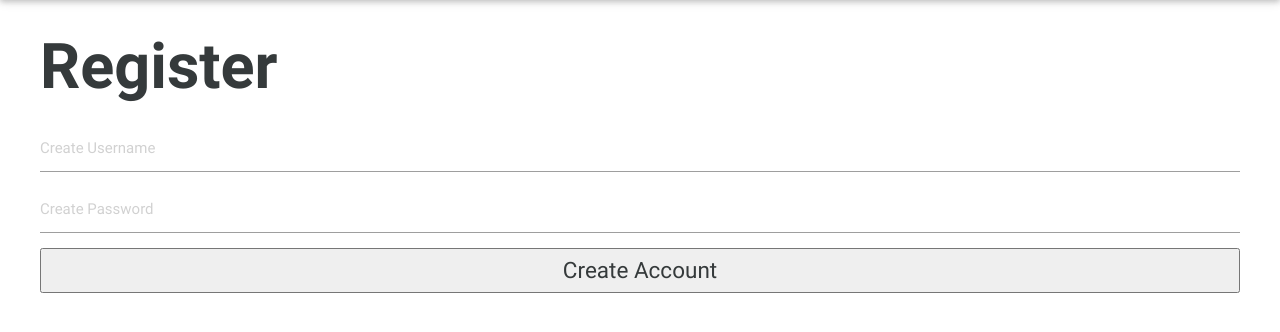
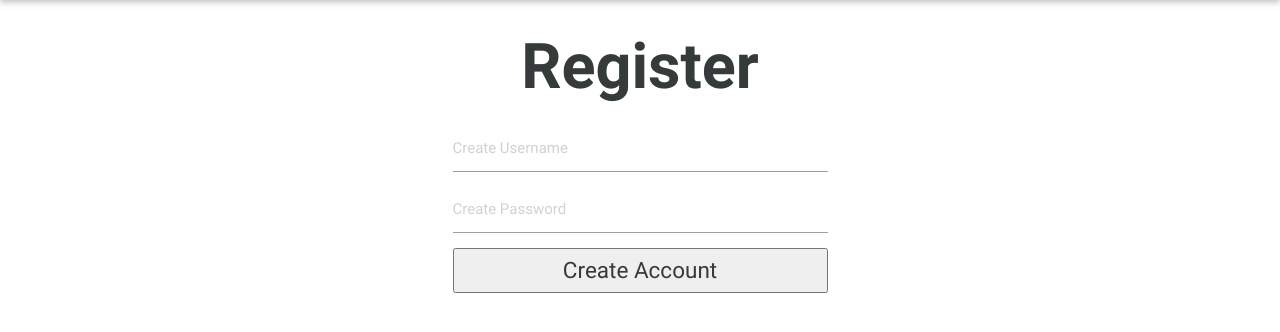
Before and after one commit to CopyChef/CopyChef, a Node server app: page /account/register in a window 1280 px wide. Shown: the part 64-396 px from the top of the page. Run offline with Node 20, Linux system fonts and the light colour scheme; some libraries are stand-ins or nearby versions.

Commit message:
sized and center aligned login, register, logout forms

```diff
--- a/public/stylesheets/styles.css
+++ b/public/stylesheets/styles.css
@@ -74,18 +46,42 @@ nav {
   padding: 10px;
   min-height: 350px;
 }
+#recipe-card-image {
+    object-fit: cover;
+}
 
-/*.card-title { this didn't work...
-    text-align: right;
-}*/
+/*
+==================================
+SEARCH ELEMENTS
+===================================
+*/
 
+#homepage-search {
+  color: #183a4c;
+}
+#navbar-search {}
+#rest-search-field {
+    background-color: white;
+}
+#standard-form {
+    width: 25em;
+    max-width: 80%;
+    margin: auto;
+}
+#restaurant-search-form {
+    width: 25em;
+    max-width: 80%;
+}
+
+/*
+==================================
+INDIVIDUAL RECIPE PAGE
+===================================
+*/
 #recipe-image-section {
   background-color: #FAF9F5;
   padding-top: 0px;
   padding-bottom: 0px;
-}
-#recipe-card-image {
-    object-fit: cover;
 }
 #recipe-heading {
   text-align: center;
@@ -118,9 +110,38 @@ nav {
     padding-top: 1em;
     padding-bottom: 1em;
 }
+
+/*
+==================================
+OTHER STYLING
+===================================
+*/
+.container {
+  width: 92%;
+}
 .material-icons {
   vertical-align: middle;
 }
+.brand-logo {
+  position: relative;
+  display: block;
+}
+#hero-image {
+  background-image: url(../media/kitchen_homepage.jpeg);
+  background-size: cover;
+  /*background-image: url("../media/kitchen_homepage.jpg");*/
+  /*background-blend-mode: lighten;*/
+  color: white;
+  height: 350px;
+}
+.align-center {
+    text-align: center;
+}
+/*
+==================================
+MEDIA QUERIES
+===================================
+*/
 @media only screen and (max-width: 992px) {
   nav .brand-logo {
     left: 15%;
--- a/views/index.hbs
+++ b/views/index.hbs
@@ -41,7 +41,7 @@
 </div> -->
 
 
-<div class="section" id="search-area">
+<div class="section" id="hero-image">
 
   <div class="container">
     <div class="row">
--- a/views/login.hbs
+++ b/views/login.hbs
@@ -1,13 +1,13 @@
 <div class="container">
     <div class="row">
 
-<h1>Login</h1>
+        <h1 class="align-center">Login</h1>
 
-<form action="/account/login" method="post">
+        <form id="standard-form" action="/account/login" method="post">
           <input type="text" name="username" value="" placeholder="Your Username">
           <input type="password" name="password" value="" placeholder="Password">
           <input type="submit" value="Login">
         </form>
+
     </div>
 </div>
-\
--- a/views/logout.hbs
+++ b/views/logout.hbs
@@ -1,6 +1,6 @@
 <div class="container">
   <div class="row">
-<form  action="/account/logout" method="post">
+<form  id="standard-form" action="/account/logout" method="post">
   <input type="submit" value="Logout">
 </form>
 </div>
--- a/views/register.hbs
+++ b/views/register.hbs
@@ -1,8 +1,8 @@
 <div class="container">
   <div class="row">
-<h1>Register</h1>
+<h1 class="align-center">Register</h1>
 
-<form action="/account/register" method="post">
+<form id="standard-form" action="/account/register" method="post">
   <input type="text" name="username" value="" placeholder="Create Username">
   <input type="password" name="password" value="" placeholder="Create Password">
   <input type="submit" value="Create Account">
```
Also changed, not shown: other parts of public/stylesheets/styles.css (+14 -53 lines). Lines whose indentation alone changed are shown as unchanged.
